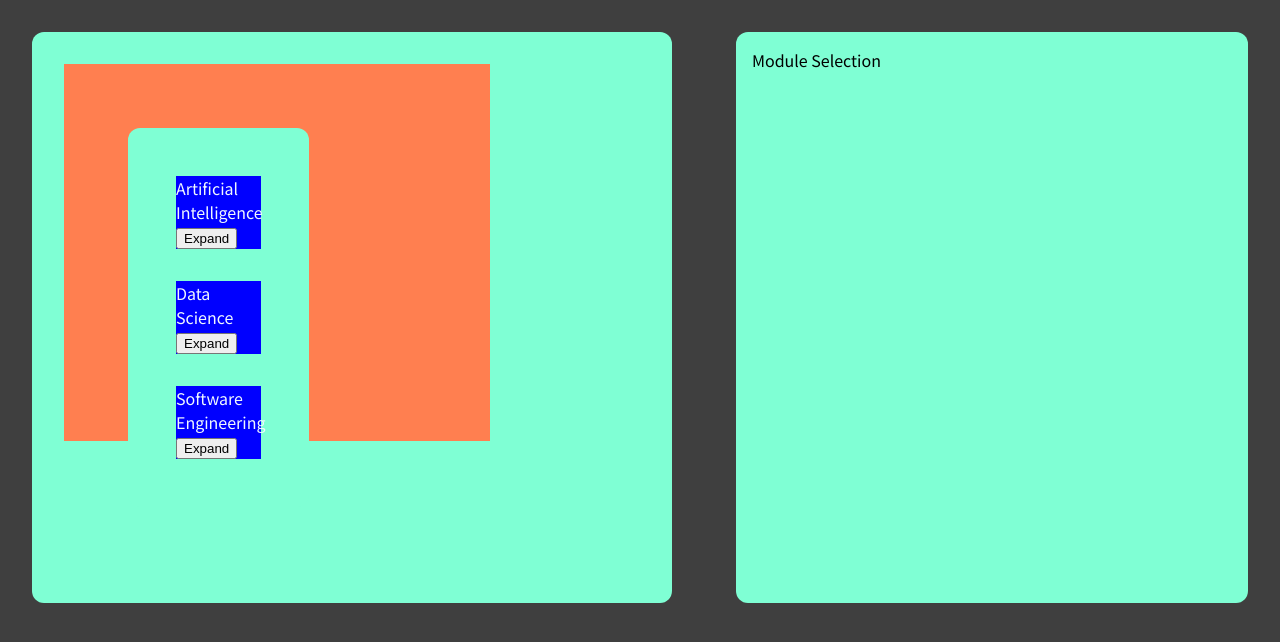
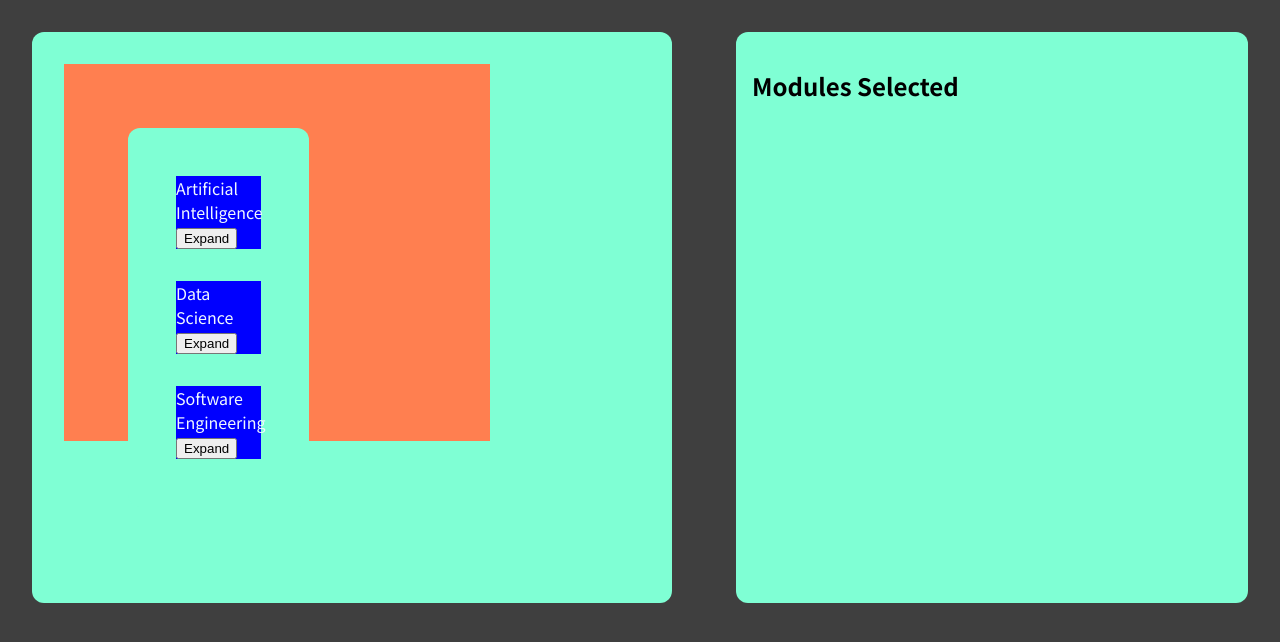
Before and after one commit to eoinsheehan/semesterfour, a React (Create React App) app in the folder my-app/: page / in a window 1280 px wide. Shown: the top 642 px of the page. Built offline with nearby package versions, Linux system fonts and the light colour scheme.

Commit message:
Add items to cart using button

```diff
--- a/my-app/src/App.js
+++ b/my-app/src/App.js
@@ -1,15 +1,26 @@
 import Course from './components/courses/Courses'
 import Card from './components/UI/Card'
+import Cart from './components/cart/Cart'
+import {useState} from 'react'
+
 import './components/UI/Card.css'
 
 const App = () => {
 
+  const [selectedCourses,setSelectedCourses] = useState([])
+
+  const addCourse = (newCourse) =>{
+    setSelectedCourses((prevSelectedCourses) =>{
+      return [newCourse,...prevSelectedCourses]
+    })
+  }
+
   return (
     <div className='main'>
       <Card>
-      <Course/>
+      <Course onSelect = {addCourse}/>
       </Card>
-      <Card className="card2">Module Selection</Card>
+      <Cart selection = {selectedCourses}/>
     </div>
   );
 }
--- /dev/null
+++ b/my-app/src/components/cart/Cart.js
@@ -0,0 +1,13 @@
+import Card from '../UI/Card'
+
+const Cart = (props) => {
+
+    return(
+        <Card>
+            <h2>Modules Selected</h2>
+            <div>{props.selection}</div>
+        </Card>
+    )
+}
+
+export default Cart
--- a/my-app/src/components/courses/CourseHeading.js
+++ b/my-app/src/components/courses/CourseHeading.js
@@ -12,7 +12,7 @@ const CourseHeading = (props) =>{
         console.log('Props',props.courses)
     }
 
-    let helpme = props.courses.map(course =><CourseList course ={course}/> );
+    let helpme = props.courses.map(course =><CourseList onSelect={props.onSelect}course ={course} coursesSelected={props.coursesSelected}/> );
 
     return (
         <div className="course-heading">{props.title}
--- a/my-app/src/components/courses/CourseList.js
+++ b/my-app/src/components/courses/CourseList.js
@@ -2,9 +2,13 @@ import './CourseList.css'
 
 const CourseList = (props) => {
 
+    const selectCourse = () =>{
+        props.onSelect(props.course)
+    }
     return(
         <div>
         {props.course}
+        <button onClick={selectCourse}>Select Course</button>
         </div>
     )
 }
--- a/my-app/src/components/courses/Courses.js
+++ b/my-app/src/components/courses/Courses.js
@@ -2,7 +2,7 @@ import CourseHeading from './CourseHeading'
 import Card from '../UI/Card'
 import './Courses.css'
 
-const Courses = () => {
+const Courses = (props) => {
 
     const courseInformation = [{theme:'Artificial Intelligence',
     courses:['AI course 1', 'AI course 2']},
@@ -11,7 +11,8 @@ const Courses = () => {
     {theme:'Software Engineering',
     courses:['SE course 1', 'SE course 2']}]
 
-    let testing = courseInformation.map(data => <CourseHeading title = {data.theme}courses= {data.courses}/>)
+
+    let testing = courseInformation.map(data => <CourseHeading onSelect={props.onSelect}title = {data.theme}courses= {data.courses}/>)
 
     return (<div className='courses'>
         <Card>
```
